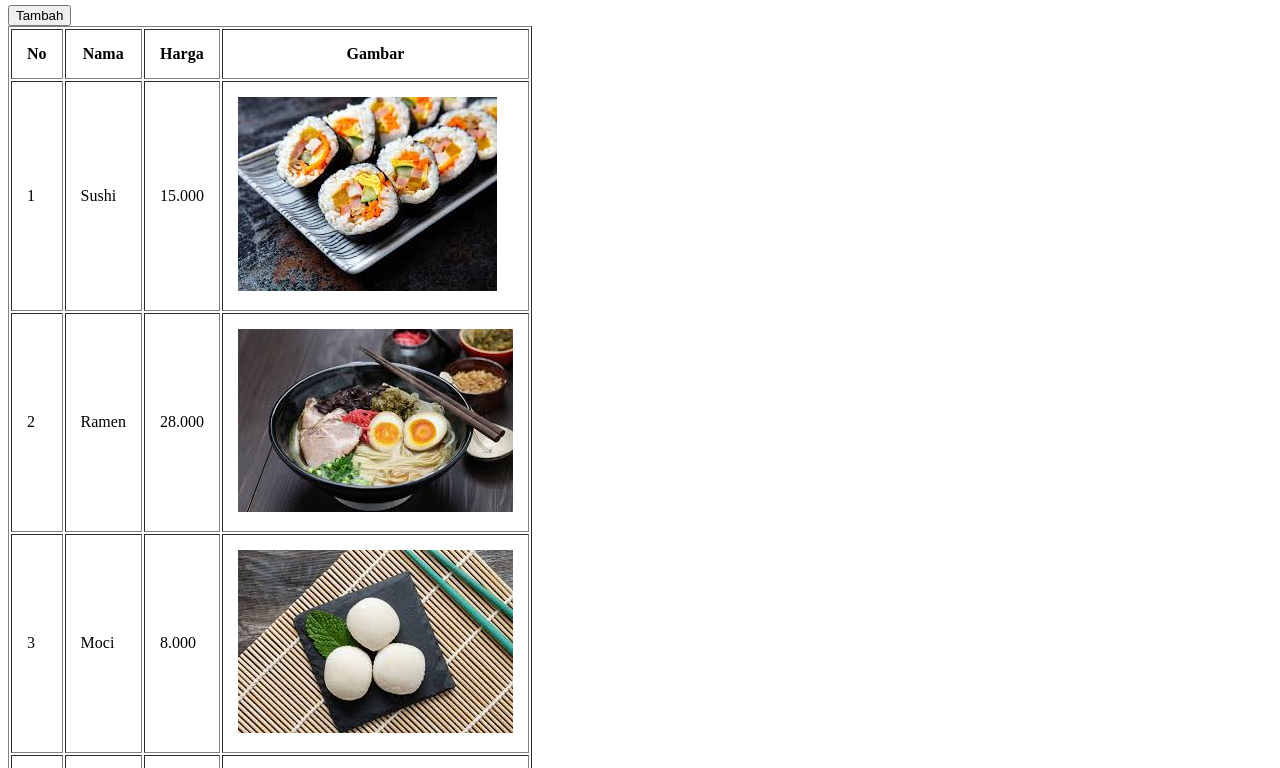
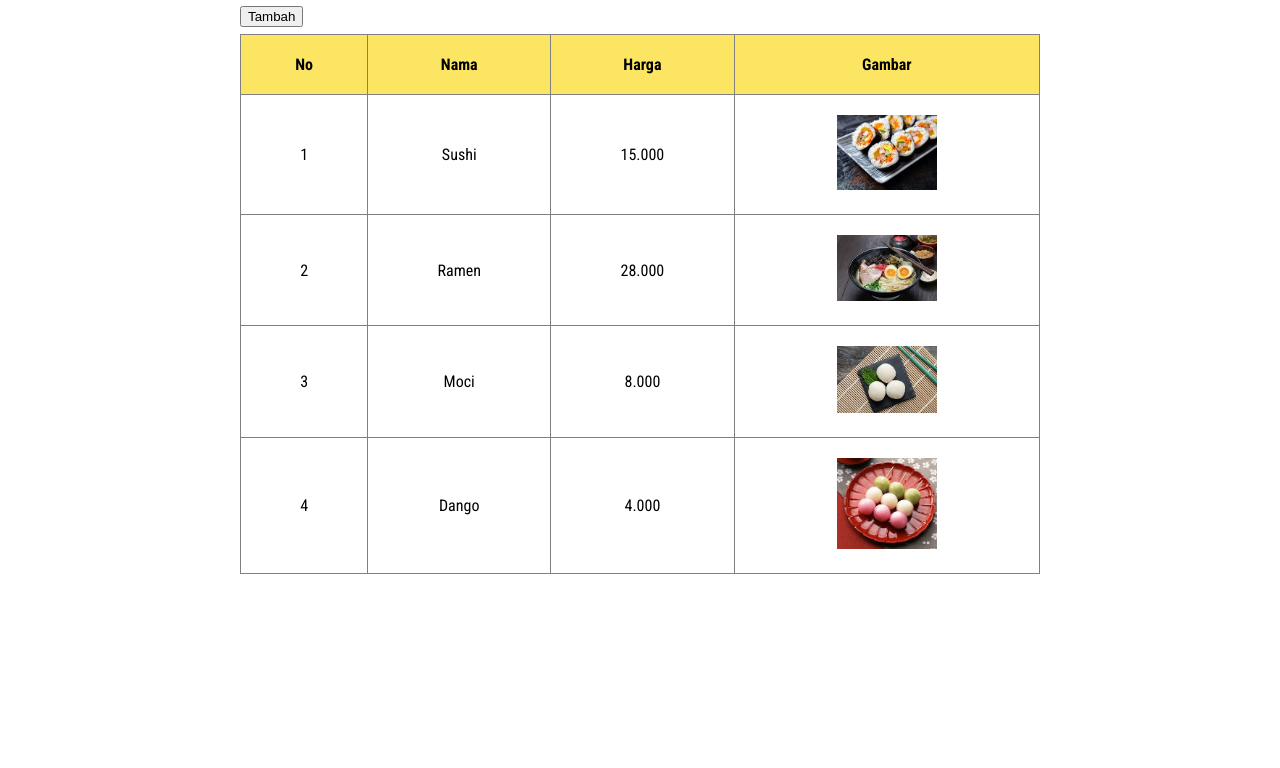
Before and after one commit to MikuuBluee/Dicky, a plain HTML site: page index.html in a window 1280 px wide. Shown: the part 75-843 px from the top of the page. After the commit the page ends 800 px from the top, so only its background shows below. Drawn offline with Linux system fonts and the light colour scheme.

Commit message:
halo dek

```diff
--- a/index.html
+++ b/index.html
@@ -3,42 +3,68 @@
 <head>
     <meta charset="UTF-8">
     <meta name="viewport" content="width=device-width, initial-scale=1.0">
+    <link rel="preconnect" href="https://fonts.googleapis.com">
+    <link rel="preconnect" href="https://fonts.gstatic.com" crossorigin>
+    <link href="https://fonts.googleapis.com/css2?family=Roboto+Condensed:ital,wght@0,100..900;1,100..900&display=swap" rel="stylesheet">
     <title>Document</title>
+    <style>
+        .box {
+            min-height: 400px;
+            width: 800px;
+            font-family: "Roboto Condensed", sans-serif;
+            margin: auto;
+            margin-top: 40;
+        }
+        table {
+            border-collapse: collapse;
+            width: 800px;
+            height: 400px;
+        }
+        .head {
+            background-color: rgb(252, 229, 99);
+        }
+        .btn {
+            margin-bottom: 7px;
+        }
+        td, th {
+            text-align: center;
+        }
+    </style>
 </head>
 <body>
     <div class="box">
-        <h1>Menu makan</h1>
-        <button>Tambah</button>
-        <table border="1" cellpadding="15">
-            <tr>
+        <h1>Menu makanan</h1>
+        <button class="btn">Tambah</button>
+        <table border="1" cellpadding="20">
+            <tr class="head">
                 <th>No</th>
                 <th>Nama</th>
                 <th>Harga</th>
                 <th>Gambar</th>
             </tr>
-            <tr>
+            <tr class="body">
                 <td>1</td>
                 <td>Sushi</td>
                 <td>15.000</td>
-                <td><img src="sushi.jfif"></td>
+                <td><img src="sushi.jfif" width="100"></td>
             </tr>
             <tr>
                 <td>2</td>
                 <td>Ramen</td>
                 <td>28.000</td>
-                <td><img src="ramen.jfif"></td>
+                <td><img src="ramen.jfif" width="100"></td>
             </tr>
             <tr>
                 <td>3</td>
                 <td>Moci</td>
                 <td>8.000</td>
-                <td><img src="moci.jfif"></td>
+                <td><img src="moci.jfif" width="100"></td>
             </tr>
             <tr>
                 <td>4</td>
                 <td>Dango</td>
                 <td>4.000</td>
-                <td><img src="dango.jfif"></td>
+                <td><img src="dango.jfif" width="100"></td>
             </tr>
         </table>
     </div>
```
